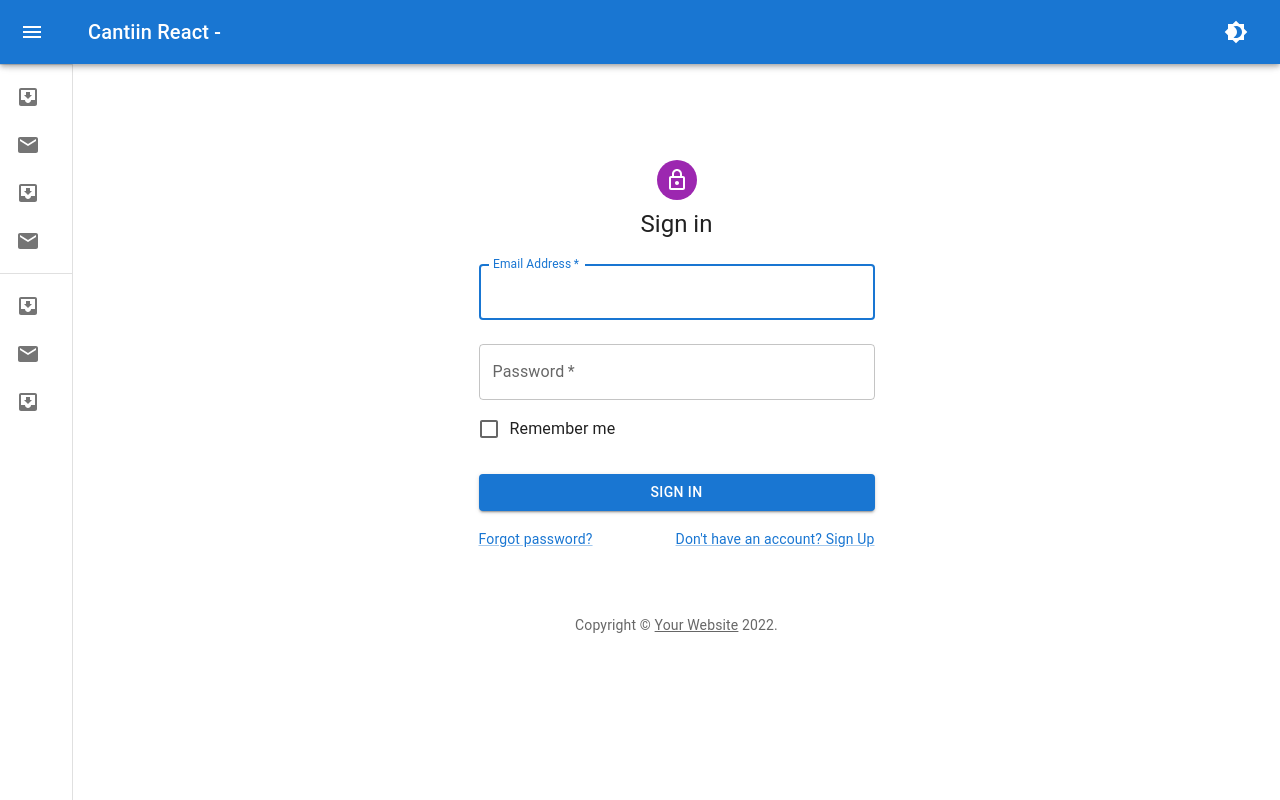
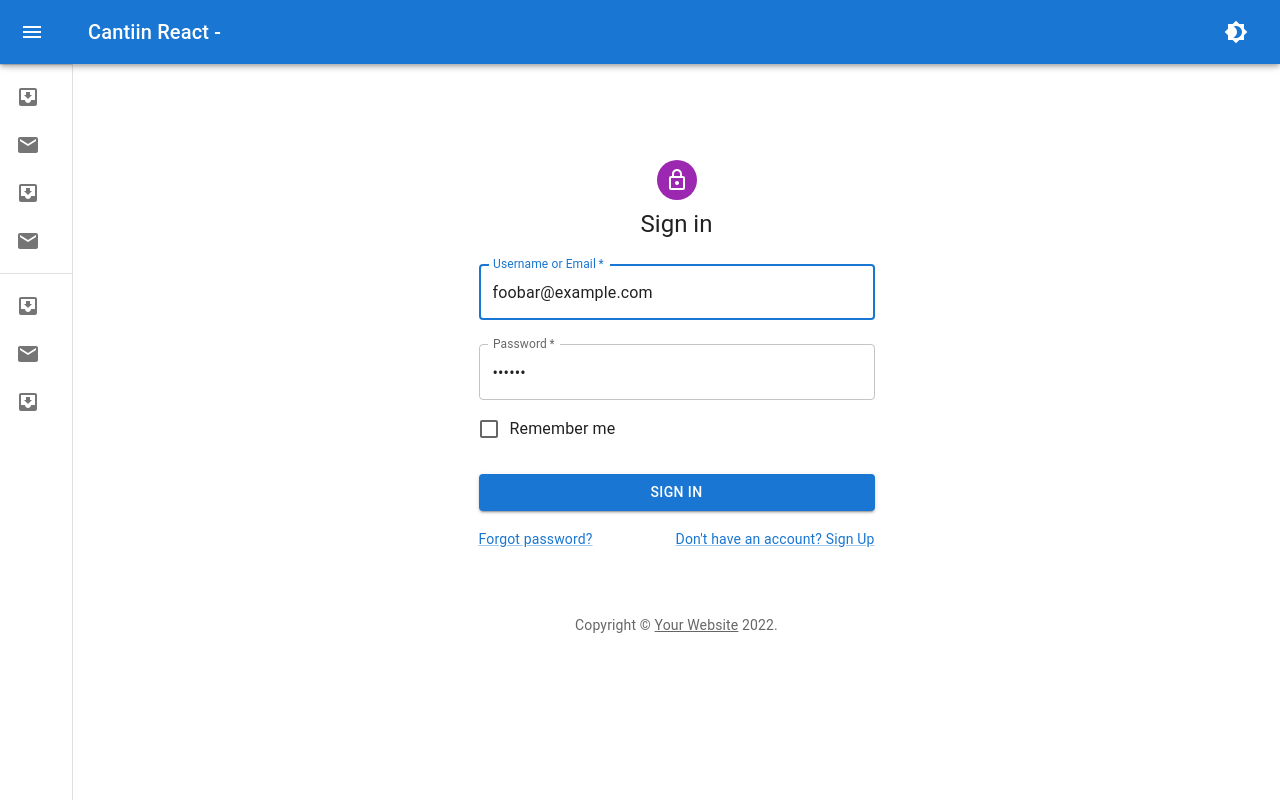
Before and after one commit to Techsolutions1213/Cantiin-React-NextJS, a Next.js app in the folder Cantiin-React-MaterialUI/: page /login in a window 1280 px wide. Built offline with nearby package versions, Linux system fonts and the light colour scheme.

Commit message:
using fromik on Login form

```diff
--- a/Cantiin-React-MaterialUI/src/pages/login.tsx
+++ b/Cantiin-React-MaterialUI/src/pages/login.tsx
@@ -13,6 +13,12 @@ import Typography from '@mui/material/Typography';
 import Container from '@mui/material/Container';
 import { createTheme, ThemeProvider } from '@mui/material/styles';
 
+import { useFormik } from 'formik';
+import * as yup from 'yup';
+
+
+
+
 function Copyright(props: any) {
   return (
     <Typography variant="body2" color="text.secondary" align="center" {...props}>
@@ -26,7 +32,25 @@ function Copyright(props: any) {
   );
 }
 
-const theme = createTheme();
+
+
+
+
+
+
+
+const validationSchema = yup.object({
+    email: yup
+      .string()
+      .email('Enter a valid email')
+      .required('Email is required'),
+    password: yup
+      .string()
+      .min(3, 'Password should be of minimum 3 characters length')
+      .required('Password is required'),
+  });
+
+
 
 export default function SignIn() {
   const handleSubmit = (event: React.FormEvent<HTMLFormElement>) => {
@@ -39,8 +63,22 @@ export default function SignIn() {
     });
   };
 
+
+
+  const formik = useFormik({
+    initialValues: {
+      email: 'foobar@example.com',
+      password: 'foobar',
+    },
+    validationSchema: validationSchema,
+    onSubmit: (values) => {
+      alert(JSON.stringify(values, null, 2));
+    },
+  });
+
+
+
   return (
-    <ThemeProvider theme={theme}>
       <Container component="main" maxWidth="xs">
         <CssBaseline />
         <Box
@@ -57,16 +95,21 @@ export default function SignIn() {
           <Typography component="h1" variant="h5">
             Sign in
           </Typography>
-          <Box component="form" onSubmit={handleSubmit} noValidate sx={{ mt: 1 }}>
+          <Box component="form" onSubmit={formik.handleSubmit} noValidate sx={{ mt: 1 }}>
             <TextField
               margin="normal"
               required
               fullWidth
               id="email"
-              label="Email Address"
+              label="Username or Email"
               name="email"
               autoComplete="email"
               autoFocus
+              value={formik.values.email}
+              onChange={formik.handleChange}
+              error={formik.touched.email && Boolean(formik.errors.email)}
+              helperText={formik.touched.email && formik.errors.email}
+
             />
             <TextField
               margin="normal"
@@ -77,6 +120,10 @@ export default function SignIn() {
               type="password"
               id="password"
               autoComplete="current-password"
+              value={formik.values.password}
+              onChange={formik.handleChange}
+              error={formik.touched.password && Boolean(formik.errors.password)}
+              helperText={formik.touched.password && formik.errors.password}
             />
             <FormControlLabel
               control={<Checkbox value="remember" color="primary" />}
@@ -106,6 +153,5 @@ export default function SignIn() {
         </Box>
         <Copyright sx={{ mt: 8, mb: 4 }} />
       </Container>
-    </ThemeProvider>
   );
 }
```
